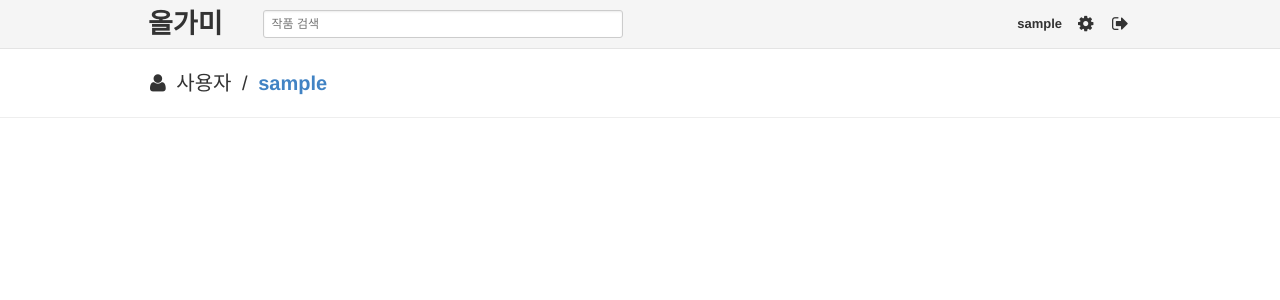
After one commit to jeyraof/orgame, a Django app: page /collection/ in a window 1280 px wide. The commit adds this page. Shown: the top 300 px of the page. Run offline with Django 3.2, Linux system fonts and the light colour scheme; a user stored in the database is signed in; tables that the repository leaves empty hold one stand-in row (values such as "Sample post").

Commit message:
Create user collection page

```diff
--- a/member/urls.py
+++ b/member/urls.py
@@ -3,11 +3,11 @@
 from django.conf.urls import patterns, url
 from django.contrib.auth.decorators import login_required
 from django.views.generic.base import RedirectView
-from member.views import SettingsView
+from member.views import SettingsView, UserView
 
 
 urlpatterns_sign = patterns('',
-                            url(r'^$', RedirectView.as_view(pattern_name='member.views.sign_in', permanent=False)),
+                            url(r'^$', RedirectView.as_view(pattern_name='signin', permanent=False)),
                             url(r'^in$', 'member.views.sign_in', name='signin'),
                             url(r'^out$', 'member.views.sign_out', name='signout'),
                             url(r'^fb/$', 'member.views.oauth_facebook', name='facebook'),
@@ -17,3 +17,8 @@ urlpatterns_sign = patterns('',
 urlpatterns_settings = patterns('',
                                 url(r'^$', login_required(SettingsView.as_view()), name='settings'),
                                 )
+
+urlpatterns_user = patterns('',
+                            url(r'collection/$', UserView.as_view(), name='my_collection'),
+                            url(r'^user/(?P<nickname>[a-zA-Z0-9_-]*)$', UserView.as_view(), name='user_collection'),
+                            )
--- a/member/views.py
+++ b/member/views.py
@@ -1,9 +1,9 @@
 from django.core.urlresolvers import reverse
 from django.contrib.auth import authenticate, login, logout
-from django.shortcuts import render, redirect
+from django.shortcuts import render, redirect, get_object_or_404
 from django.views.generic import View
 from hashlib import md5
-from member.models import SocialOAuth
+from member.models import Profile, SocialOAuth
 from orgame.settings import FACEBOOK_CLIENT_ID, FACEBOOK_CLIENT_SECRET, SECRET_KEY
 import urllib2
 import json
@@ -114,3 +114,25 @@ class SettingsView(View):
         request.user.profile.save()
 
         return render(request, 'member/settings.html', opt)
+
+
+class UserView(View):
+    def get(self, request, nickname=None):
+        if not nickname:
+            if request.user.profile.is_newbie:
+                return redirect('settings')
+
+            opt = {
+                'is_mine': True,
+                'owner': request.user,
+            }
+
+        else:
+            profile = get_object_or_404(Profile, nickname=nickname)
+
+            opt = {
+                'is_mine': profile.id == request.user.profile.id,
+                'owner': profile.user,
+            }
+
+        return render(request, 'member/collection.html', opt)
--- a/orgame/static/less/common.css
+++ b/orgame/static/less/common.css
@@ -146,7 +146,7 @@ dl.form input[type=text] {
   font-size: 27px;
   line-height: 28px;
   font-weight: bold;
-  margin: 0 20px 0 -2px;
+  margin: 0 40px 0 -2px;
   padding: 0;
 }
 #header .search-form-box {
@@ -190,4 +190,15 @@ dl.form input[type=text] {
   padding: 0;
   line-height: 28px;
   font-size: 20px;
+  font-weight: normal;
 }
+#content .page-head h1 .category {
+  margin-left: 5px;
+}
+#content .page-head h1 .divider {
+  margin: 0 5px;
+}
+#content .page-head h1 a.target {
+  color: #4183c4;
+  font-weight: bold;
+}
--- a/orgame/static/less/common.less
+++ b/orgame/static/less/common.less
@@ -11,7 +11,7 @@
     font-size: 27px;
     line-height: 28px;
     font-weight: bold;
-    margin: 0 20px 0 -2px;
+    margin: 0 40px 0 -2px;
     padding: 0;
   }
 
@@ -64,6 +64,18 @@
       padding: 0;
       line-height: 28px;
       font-size: 20px;
+      font-weight: normal;
+
+      .category {
+        margin-left: 5px;
+      }
+      .divider {
+        margin: 0 5px;
+      }
+      a.target {
+        color: #4183c4;
+        font-weight: bold;
+      }
     }
   }
 }
--- a/orgame/templates/base.html
+++ b/orgame/templates/base.html
@@ -17,10 +17,7 @@
 <body>
 <div id="header">
     <div class="container clearfix">
-        <a class="logo" href="{% url 'main' %}">
-            <i class="fa fa-home"></i>
-            올가미
-        </a>
+        <a class="logo" href="{% url 'main' %}">올가미</a>
 
         <div class="search-form-box">
             <form class="search-form" action="#">
@@ -38,7 +35,7 @@
                 </li>
                 {% else %}
                 <li class="header-nav-item">
-                    <a class="header-nav-link name" href="#">{{ user.profile.nickname }}</a>
+                    <a class="header-nav-link name" href="{% url 'user_collection' user.profile.nickname %}">{{ user.profile.nickname }}</a>
                 </li>
                 <li class="header-nav-item">
                     <a class="header-nav-link" href="{% url 'settings' %}">
--- /dev/null
+++ b/orgame/templates/member/collection.html
@@ -0,0 +1,14 @@
+{% extends 'base.html' %}
+
+{% block content %}
+<div class="page-head">
+    <div class="container">
+        <h1 class="collection">
+            <i class="fa fa-user"></i>
+            <span class="category">사용자</span>
+            <span class="divider">/</span>
+            <a class="target" href="{% url 'user_collection' owner.profile.nickname %}">{{ owner.profile.nickname }}</a>
+        </h1>
+    </div>
+</div>
+{% endblock %}
--- a/orgame/urls.py
+++ b/orgame/urls.py
@@ -1,11 +1,12 @@
 from django.conf.urls import patterns, include, url
 from django.contrib import admin
-from member.urls import urlpatterns_sign, urlpatterns_settings
+from member.urls import (urlpatterns_sign, urlpatterns_settings, urlpatterns_user)
 from .views import main
 
 urlpatterns = patterns('',
                        url(r'^$', main, name='main'),
                        url(r'^admin/', include(admin.site.urls)),
                        url(r'^sign/', include(urlpatterns_sign)),
-                       url(r'^settings/', include(urlpatterns_settings))
+                       url(r'^settings/', include(urlpatterns_settings)),
+                       url(r'^', include(urlpatterns_user)),
                        )
```
